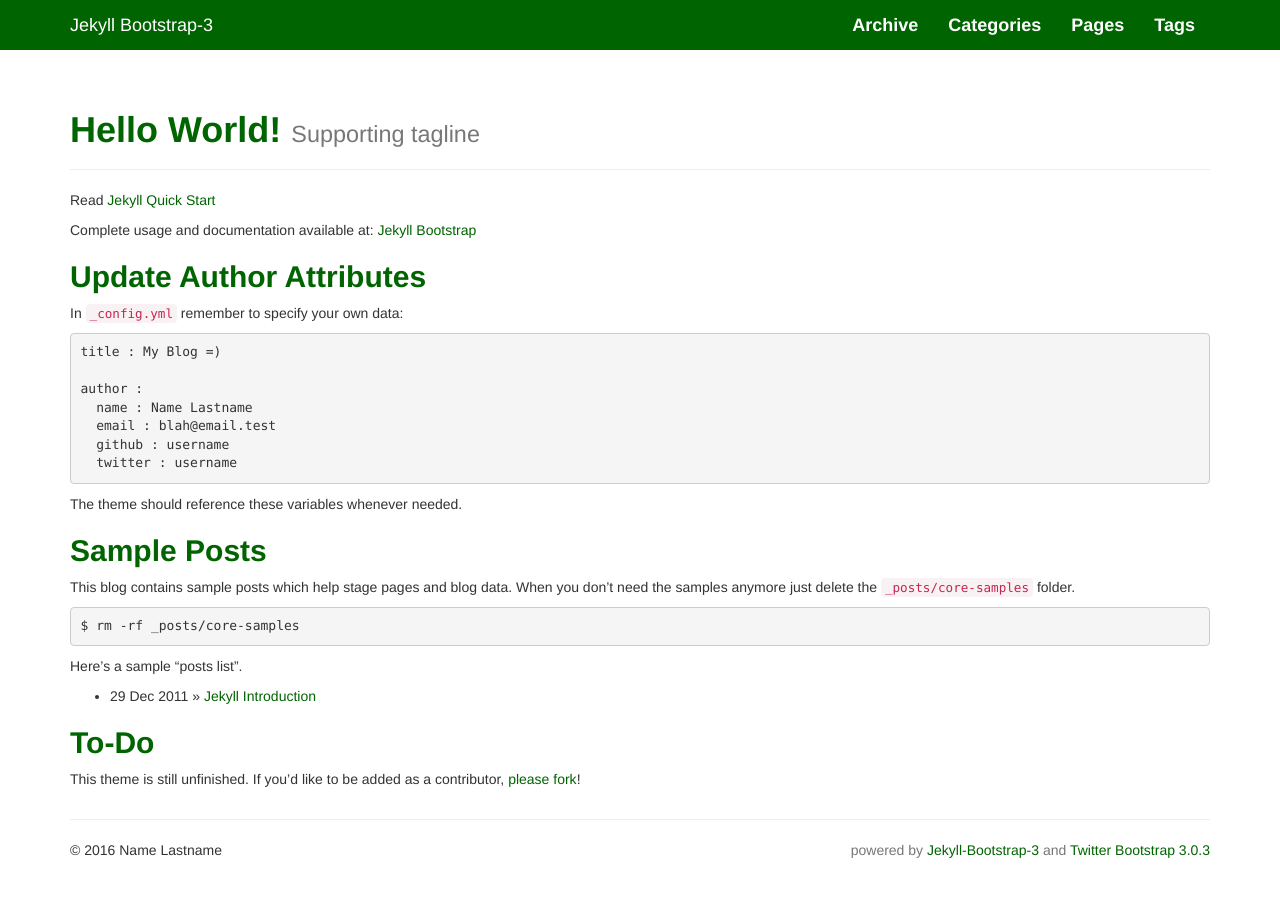
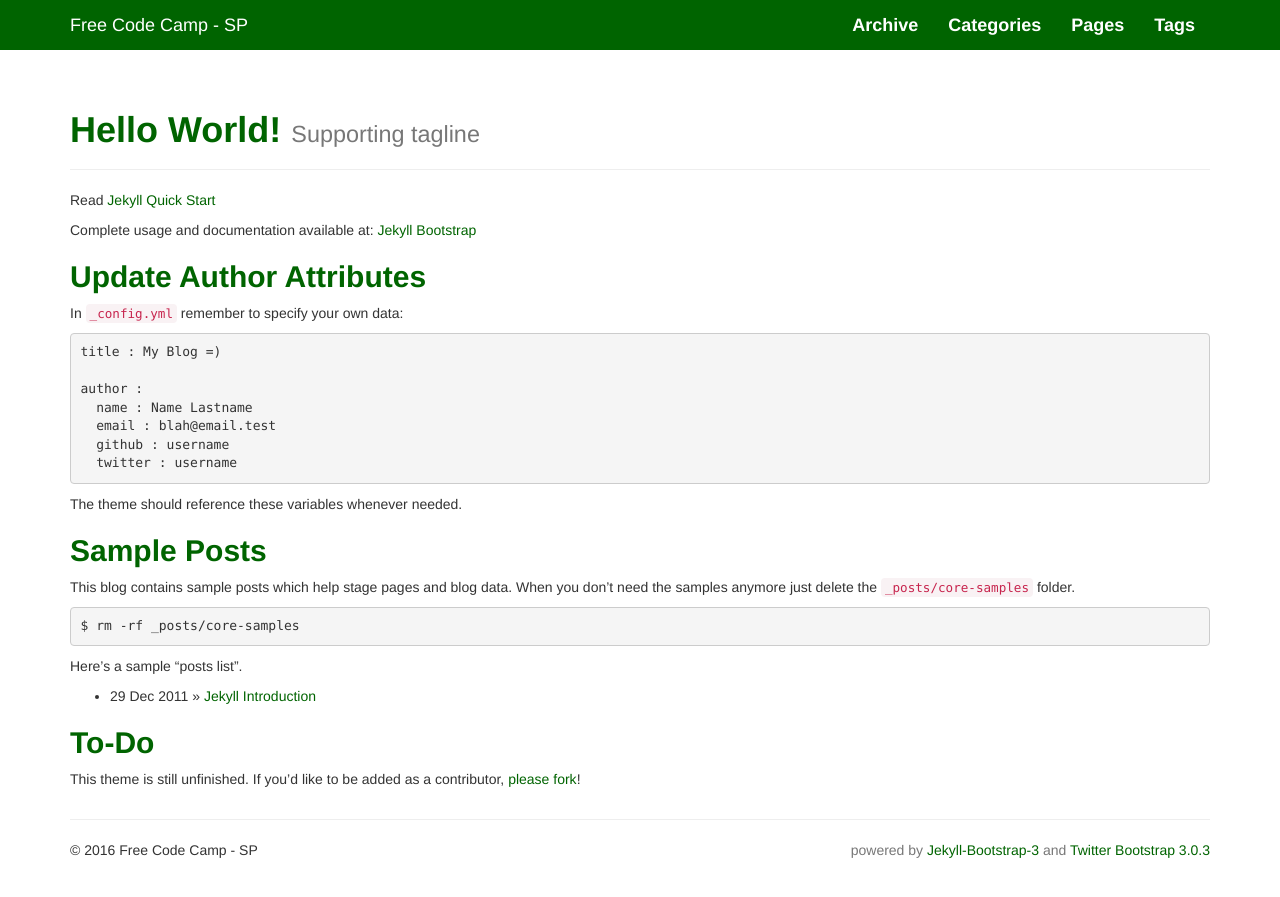
Before and after one commit to FreeCodeCampSp/FreeCodeCampSp.github.io, a Jekyll site: the page built from index.md, in a window 1280 px wide. Shown: the top 897 px of the page. Built offline with Jekyll 4.4.1, drawn with Linux system fonts in a browser that asks for light colours; nearby versions of some CDN libraries; library files that are not in the unit come from our copies.

Commit message:
Atualizando algumas informações do arquivo de configuração

```diff
--- a/_config.yml
+++ b/_config.yml
@@ -11,11 +11,11 @@ markdown: kramdown
 # Themes are encouraged to use these universal variables
 # so be sure to set them if your theme uses them.
 #
-title : Jekyll Bootstrap-3
+title : Free Code Camp - SP
 tagline: Site Tagline
 author :
-  name : Name Lastname
-  email : blah@email.test
+  name : Free Code Camp - SP
+  email : freecodecampsp@hotmail.com/gmail
   github : username
   twitter : username
   feedburner : feedname
```
